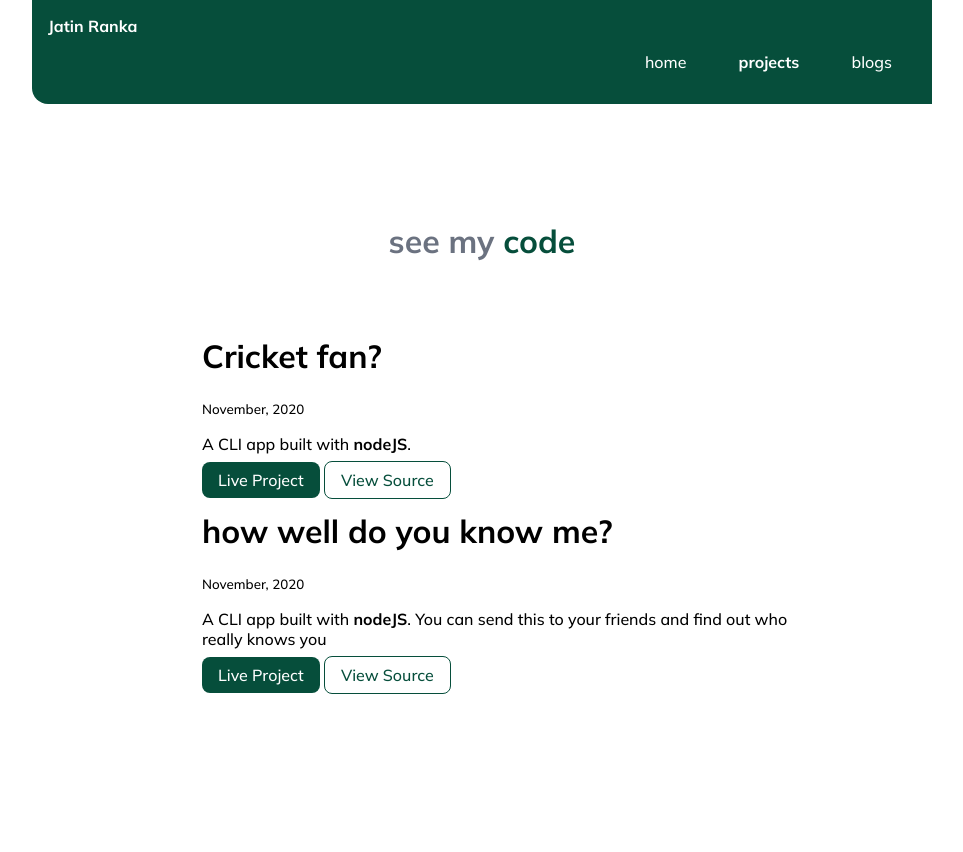
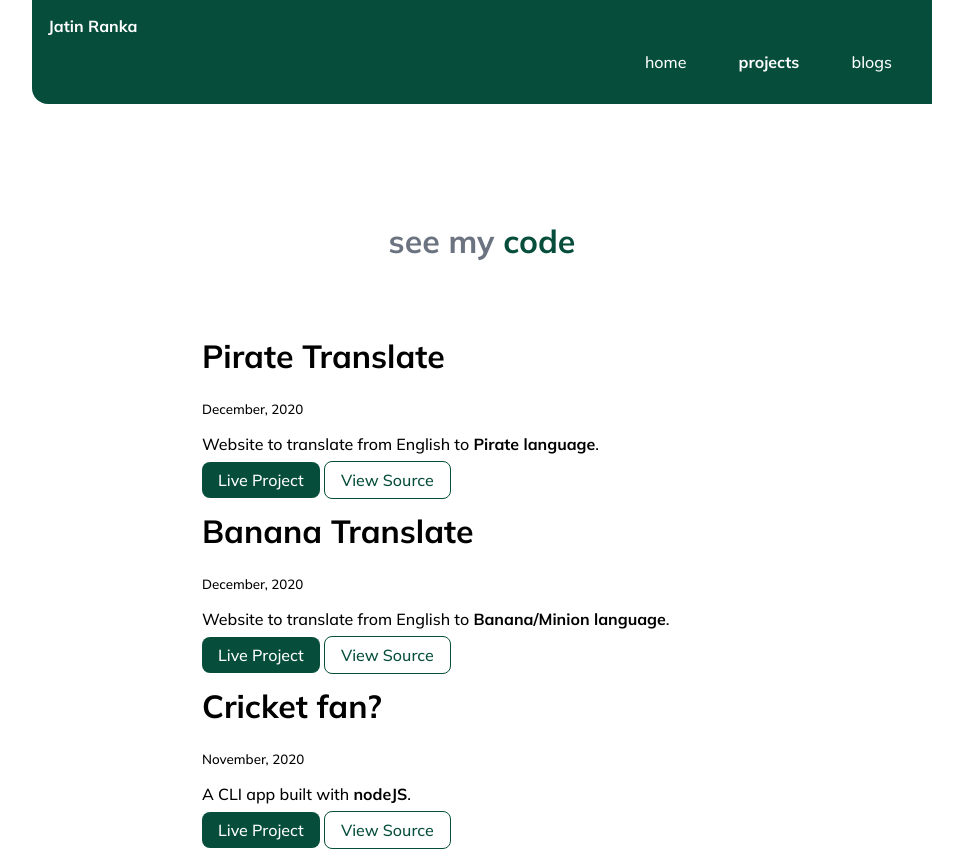
Before and after one commit to JatinRanka/portfolio, a plain HTML site: page projects.html in a window 1280 px wide. Shown: the top 852 px of the page, without its empty margins (158-1121 px from the left). Before the commit the page ends 800 px from the top, so only its background shows below. Drawn offline with Linux system fonts and the light colour scheme.

Commit message:
Update projects.html

```diff
--- a/projects.html
+++ b/projects.html
@@ -30,6 +30,28 @@
 
         <li>
             <div class="container container-center">
+                <h1>Pirate Translate</h1>
+                <small>December, 2020</small>
+                <p>Website to translate from English to <strong>Pirate language</strong>.</p>
+
+                <a class="link link-primary" href="https://pirate-translate.netlify.app/">Live Project</a>
+                <a class="link link-secondary" href="https://github.com/JatinRanka/Pirate-Talk">View Source</a>
+            </div>
+        </li>
+
+        <li>
+            <div class="container container-center">
+                <h1>Banana Translate</h1>
+                <small>December, 2020</small>
+                <p>Website to translate from English to <strong>Banana/Minion language</strong>.</p>
+
+                <a class="link link-primary" href="https://banana-talk-jatin.netlify.app/">Live Project</a>
+                <a class="link link-secondary" href="https://github.com/JatinRanka/Banana-Talk">View Source</a>
+            </div>
+        </li>
+
+        <li>
+            <div class="container container-center">
                 <h1>Cricket fan?</h1>
                 <small>November, 2020</small>
                 <p>A CLI app built with <strong>nodeJS</strong>.</p>
```
